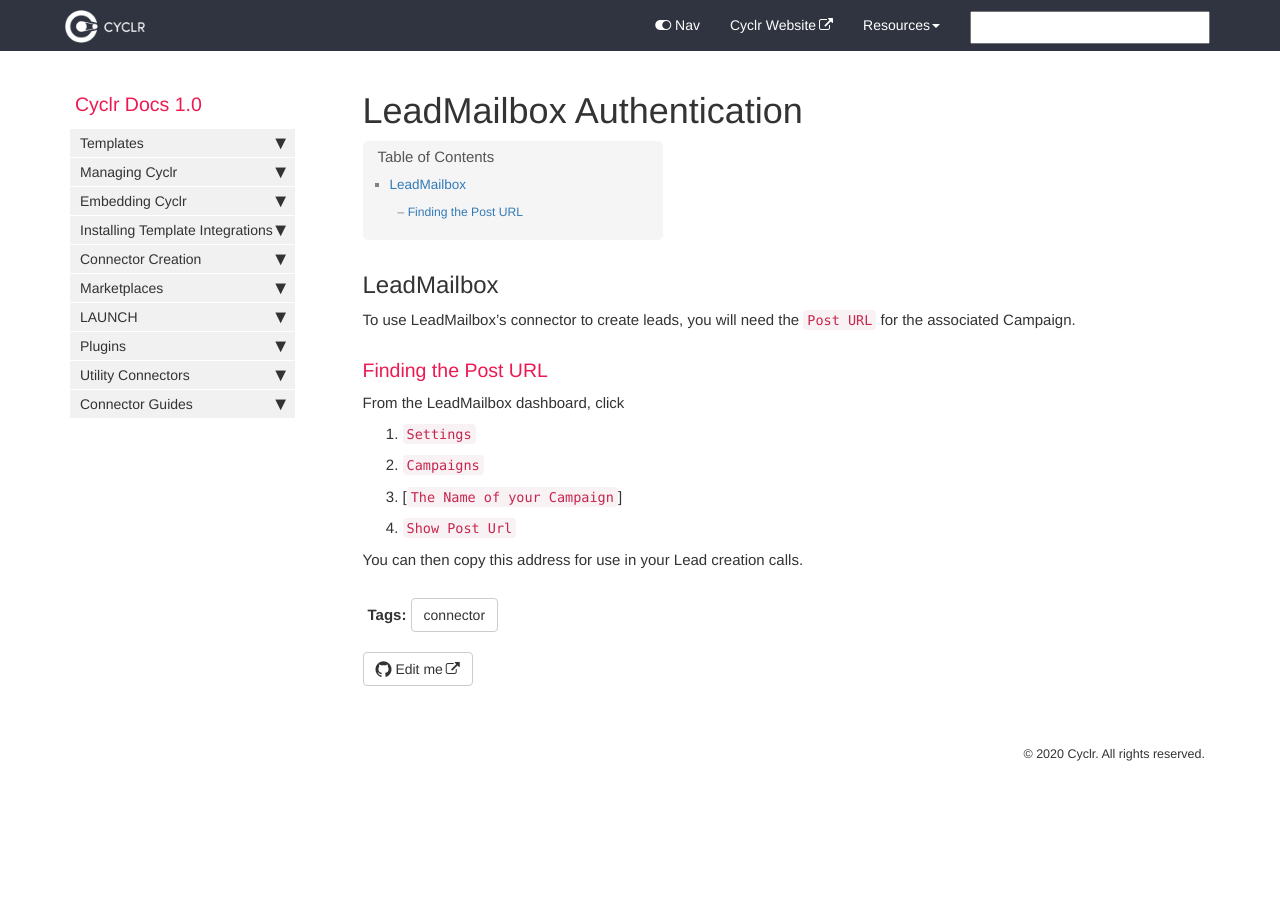
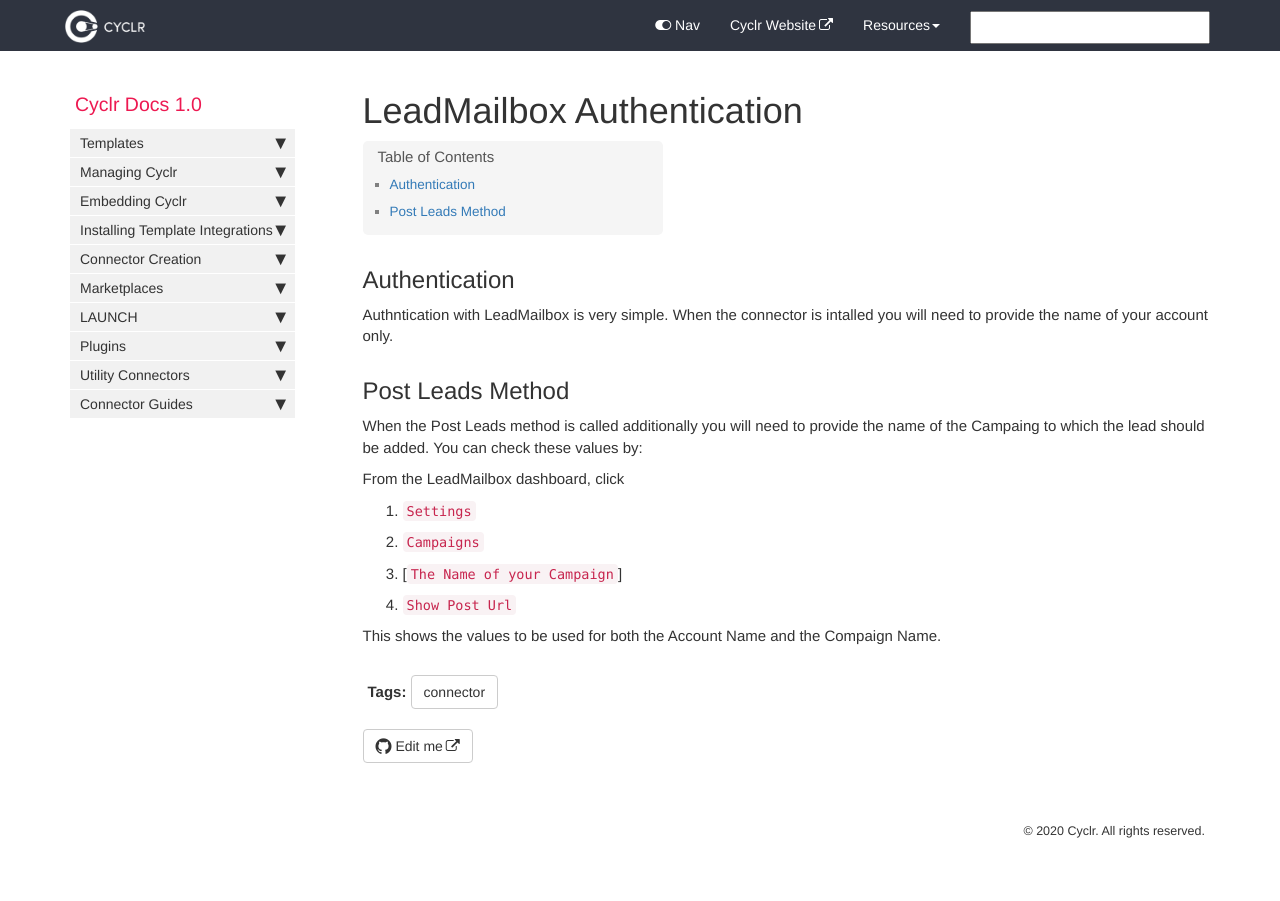
Before and after one commit to sneakysneak/docs, a Jekyll site: the page built from pages/connector-authentication/leadmailbox.md, in a window 1280 px wide. Built offline with Jekyll 4.4.1, drawn with Linux system fonts in a browser that asks for light colours; nearby versions of some CDN libraries; comment, search, counter and statistics services are not loaded.

Commit message:
Update leadmailbox.md

```diff
--- a/pages/connector-authentication/leadmailbox.md
+++ b/pages/connector-authentication/leadmailbox.md
@@ -3,17 +3,21 @@ title: LeadMailbox Authentication
 sidebar: cyclr_sidebar
 permalink: authenticate-leadmailbox
 tags: [connector]
+
 ---
 
-## LeadMailbox ##
+## Authentication ##
 
-To use LeadMailbox's connector to create leads, you will need the ``Post URL`` for the associated Campaign.
+Authntication with LeadMailbox is very simple.  When the connector is intalled you will need to provide the name of your account only.
 
-### Finding the Post URL
+## Post Leads Method
+
+When the Post Leads method is called additionally you will need to provide the name of the Campaing to which the lead should be added.  You can check these values by:
+
 From the LeadMailbox dashboard, click
 1. ``Settings``
 2. ``Campaigns``
 3. [``The Name of your Campaign``]
 4. ``Show Post Url``
 
-You can then copy this address for use in your Lead creation calls.
+This shows the values to be used for both the Account Name and the Compaign Name.
```
